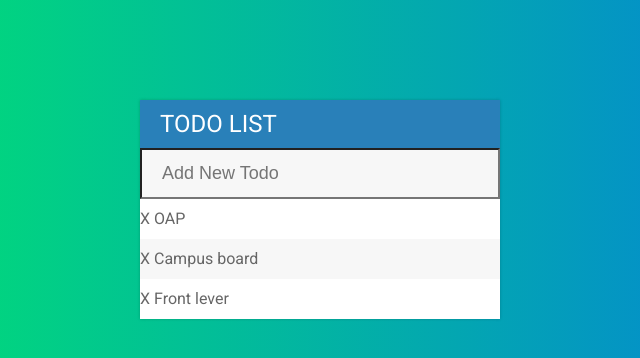
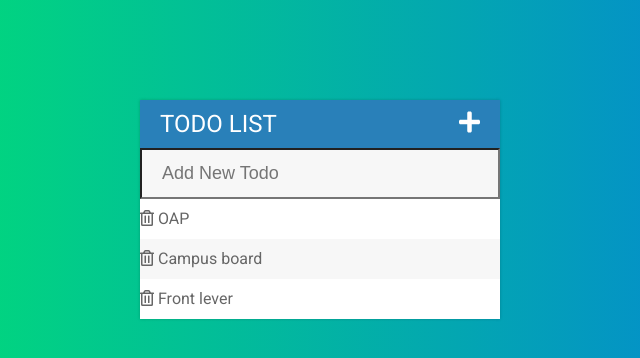
Before and after one commit to magictical/S18_TodoApp, a plain HTML site: page index.html in a window 1280 px wide. Shown: the top 358 px of the page, 320-960 px from the left. Drawn offline with Linux system fonts and the light colour scheme.

Commit message:
Add icons on h1 and li

```diff
--- a/assets/css/todo.css
+++ b/assets/css/todo.css
@@ -6,6 +6,10 @@ h1 {
   text-transform: uppercase;
   font-size: 24px;
   font-weight: normal;
+}
+
+.fa-plus {
+  float: right;
 }
 
 ul {
--- a/assets/js/todo.js
+++ b/assets/js/todo.js
@@ -48,6 +48,6 @@ $("input[type='text']").keypress(function(event) {
     //delete user input after pressing enter key
     $(this).val("");
     //create a new li and add it to the ul by .append() - string of HTML
-    $("ul").append("<li><span>X</span> " + todoText + "</li>");
+    $("ul").append("<li><span><i class=\"far fa-trash-alt\"></i></span> " + todoText + "</li>");
   }
 })
--- a/index.html
+++ b/index.html
@@ -5,18 +5,19 @@
     <title>Todo List</title>
     <link rel="stylesheet" href="assets/css/todo.css">
     <link href="https://fonts.googleapis.com/css?family=Roboto:400,500,700" rel="stylesheet">
+    <script defer src="https://use.fontawesome.com/releases/v5.0.6/js/all.js"></script>
     <script type="text/javascript" src="assets/js/lib/jquery-3.3.1.min.js"></script>
 
   </head>
   <body>
     <div id="container">
-      <h1>Todo list</h1>
+      <h1>Todo list <i class="fas fa-plus"></i></h1>
       <input type="text" placeholder="Add New Todo">
 
       <ul>
-        <li><span>X</span> OAP</li>
-        <li><span>X</span> Campus board</li>
-        <li><span>X</span> Front lever</li>
+        <li><span><i class="far fa-trash-alt"></i></span> OAP</li>
+        <li><span><i class="far fa-trash-alt"></i></span> Campus board</li>
+        <li><span><i class="far fa-trash-alt"></i></span> Front lever</li>
       </ul>
 
     </div>
```
